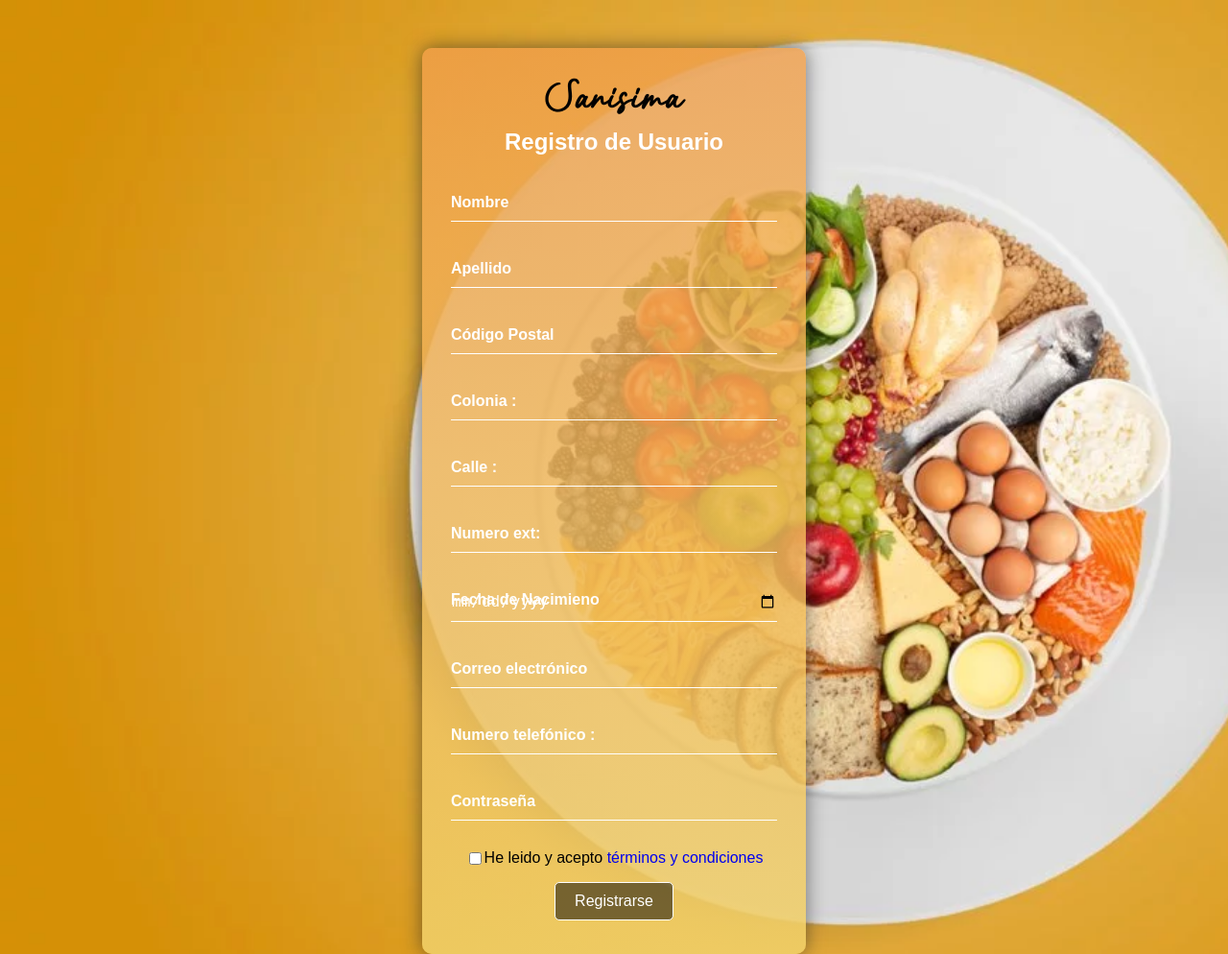
After one commit to Alberto73P/Sanisima, a PHP site: page /Paginas/Res.html in a window 1280 px wide. The commit adds this page. Shown: the whole page at 96% size. Run offline with PHP 8.4, Linux system fonts and the light colour scheme.

Commit message:
1er act ciberseguridad

```diff
--- a/CSS/EstilosLogin.css
+++ b/CSS/EstilosLogin.css
@@ -98,3 +98,7 @@ a{
 	text-decoration: none;
     align-items: center;
 }
+#TyC{
+	display: flex;
+	justify-content: center;
+}
--- a/PHP/conexion.php
+++ b/PHP/conexion.php
@@ -3,8 +3,4 @@
 $conexion = new mysqli("localhost","root","","sanisima","3306");
 $conexion->set_charset("utf8");
 
-
-
-
-
 ?>
--- a/Paginas/Registro.php
+++ b/Paginas/Registro.php
@@ -72,7 +72,7 @@ if (!empty($_POST["btnRegistrar"])) {
 			<label>Apellido</label>
 		</div>
         <div class="user-box">
-            <input  type="text" name="txtCorreo"  required title="Ingresa tu correo"></input>
+            <input  type="email" name="txtCorreo"  required title="Ingresa tu correo"></input>
 			<label>Correo electrónico</label>
 		</div>
 		<div class="user-box">
--- /dev/null
+++ b/Paginas/Res.html
@@ -0,0 +1,79 @@
+
+<!DOCTYPE html>
+<html lang="es">
+<head>
+    <meta charset="UTF-8">
+    <meta http-equiv="X-UA-Compatible" content="IE=edge">
+    <meta name="viewport" content="width=device-width, initial-scale=1.0">
+    <title>Inicio de Sesión</title>
+    <link rel="stylesheet" href="../CSS/EstilosLogin.css" type="text/css">
+    <link rel="stylesheet" href="../CSS/Fuentes.css" type="text/css">
+</head>
+<style>
+    .login-box {
+	margin: 50px auto 0px;
+    }
+    .error-box{
+        background-color: rgba(255, 102, 102,0.5);
+        padding: 1em;
+        border: 1px solid black;
+        border-radius: 0.2em;
+    }
+</style>
+<body>
+<div class="login-box">
+    <h1>Sanisima</h1>
+	<h2>Registro de Usuario</h2>
+
+	<form method="post">
+        <div class="user-box">
+            <input  type="text" name="txtNombre"  required title="Ingresar Nombre"></input>
+			<label>Nombre</label>
+		</div>
+        <div class="user-box">
+            <input  type="text" name="txtApellido"  required title="Ingresa Apellido"></input>
+			<label>Apellido</label>
+		</div>
+        <div class="user-box">
+            <input  type="number" name="txtCP"  required title="Código Postal"></input>
+			<label>Código Postal</label>
+		</div>
+        <div class="user-box">
+            <input  type="text" name="txtColonia"  required title="Ingresa Colonia"></input>
+			<label>Colonia :</label>
+		</div>
+        <div class="user-box">
+            <input  type="text" name="txtCalle"  required title="Ingresa Calle"></input>
+			<label>Calle :</label>
+		</div>
+        <div class="user-box">
+            <input  type="text" name="txtNumeroext"  required title="Ingresa Numero"></input>
+			<label>Numero ext:</label>
+		</div>
+        <div class="user-box">
+            <input  type="date" name="txtnac"  required title="Fecha de Nacimieno"></input>
+			<label>Fecha de Nacimieno</label>
+		</div>
+        <div class="user-box">
+            <input  type="email" name="txtCorreo"  required title="Ingresa tu correo"></input>
+			<label>Correo electrónico</label>
+		</div>
+        <div class="user-box"> <!--placeholder="Ingrese su numero "-->
+            <input  type="text" name="txtNumeroCel" pattern="[0-9]*" required title="Ingresa Numero de telefono"></input>
+			<label>Numero telefónico :</label>
+		</div>
+		<div class="user-box">
+            <input  type="password" name="txtclave"  required ></input>
+			<label>Contraseña</label>
+		</div>
+        <div id="TyC">
+            <input  type="checkbox" name="ckTerminos" required ></input>
+            <label >He leido y acepto <a href="../Archivos/Términos y Condiciones de Uso.pdf" target="_blank" > términos y condiciones</a> </label>
+		</div>
+		<div class="envioDatos">
+            <input type="submit" class="boton" value="Registrarse" name="btnRegistrar" >
+        </div>
+	</form>
+	</div>
+</body>
+</html>
```
Also changed, not shown: Paginas/Terminos_y_Condisiones.html (added, +11 -0 lines), 1 other file.
